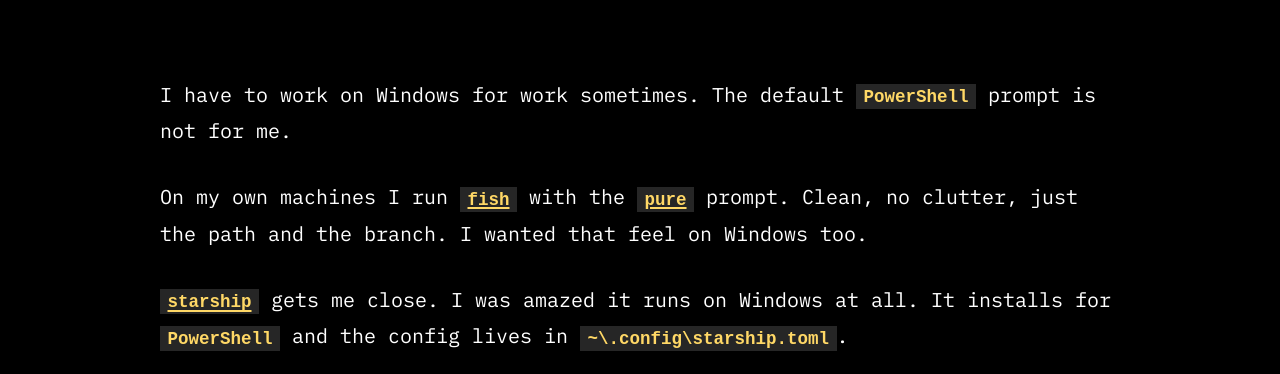
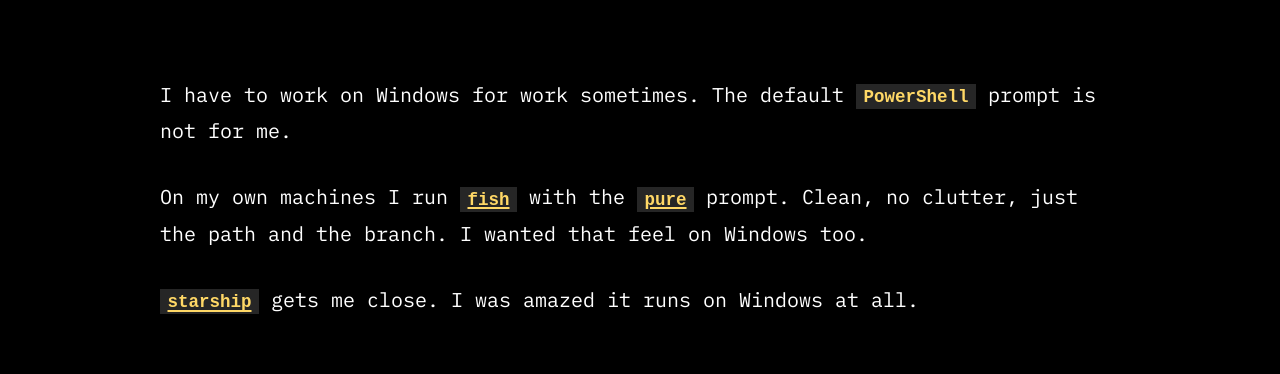
Before and after one commit to caillou/caillou.ch, an Astro site: page /blog/2026-06-03-starship-prompt-powershell in a window 1280 px wide. Shown: the part 275-649 px from the top of the page. Built offline with nearby package versions, Linux system fonts and the light colour scheme; Astro itself is replaced by a stand-in of ours; a web font is replaced by a local one.

Commit message:
trim install detail from starship powershell intro

```diff
--- a/src/content/blog/2026-06-03-starship-prompt-powershell.mdx
+++ b/src/content/blog/2026-06-03-starship-prompt-powershell.mdx
@@ -13,8 +13,7 @@ On my own machines I run [`fish`](https://fishshell.com/) with the
 path and the branch. I wanted that feel on Windows too.
 
 [`starship`](https://starship.rs/) gets me close. I was amazed it runs on
-Windows at all. It installs for `PowerShell` and the config lives in
-`~\.config\starship.toml`.
+Windows at all.
 
 ## Installation
 
```
